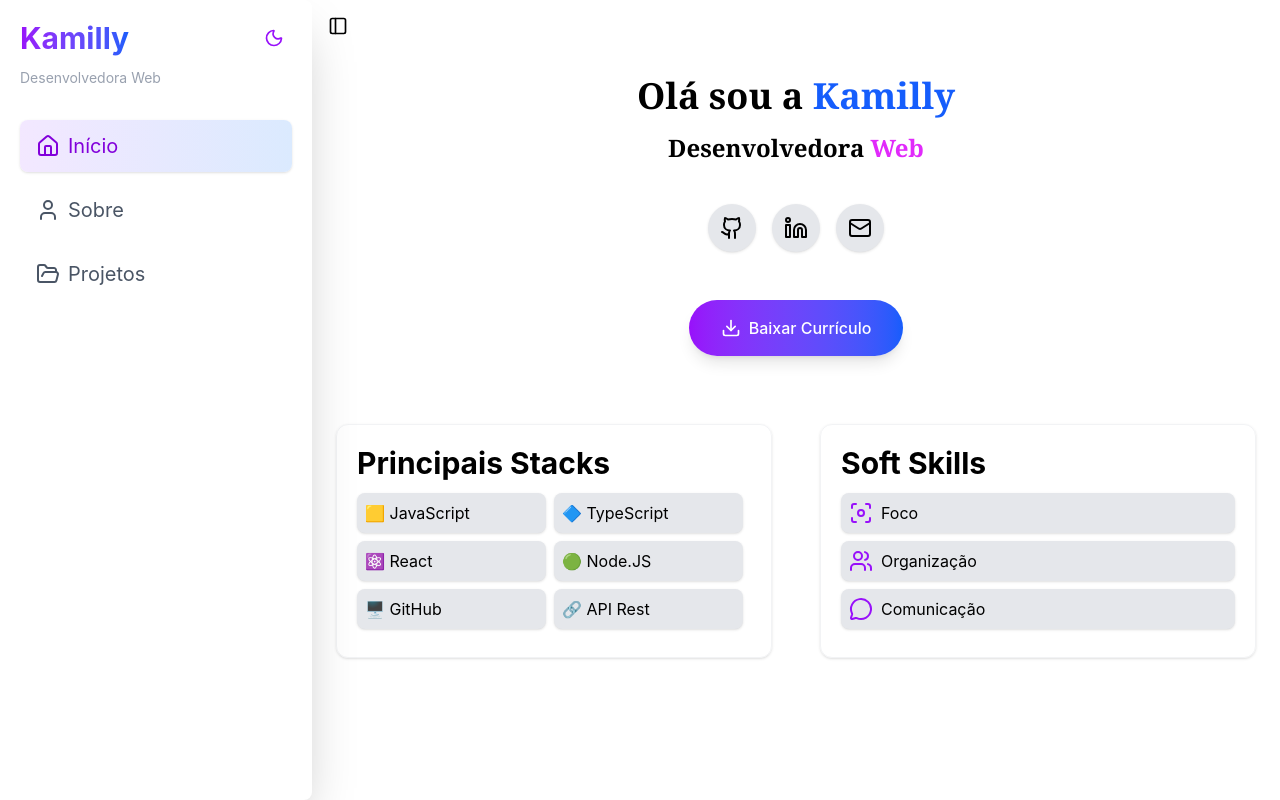
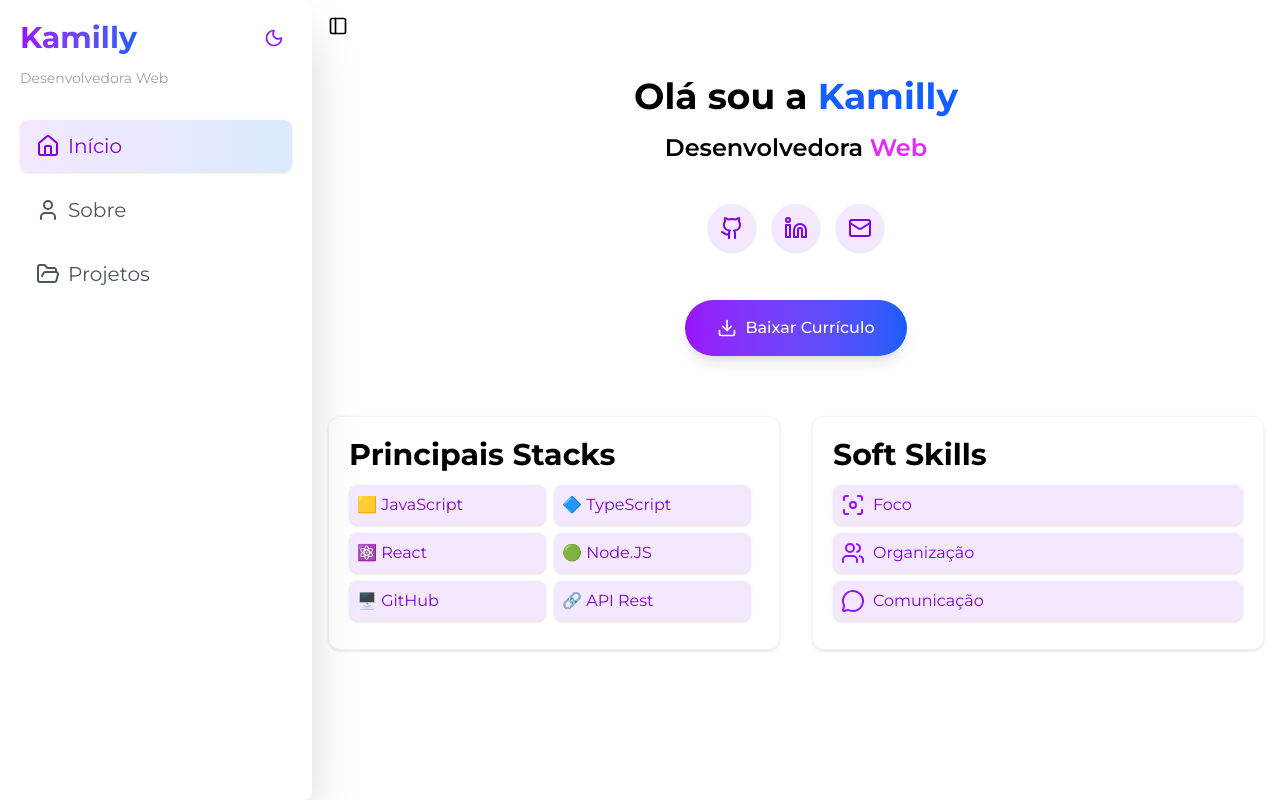
Before and after one commit to kamilly-oliveira/meu-portifolio, a React (Vite) app: page / in a window 1280 px wide. Built offline with nearby package versions, Linux system fonts and the light colour scheme.

Commit message:
feat: melhora de cores

```diff
--- a/src/App.tsx
+++ b/src/App.tsx
@@ -10,7 +10,7 @@ import { useState } from "react";
 export function App() {
     const [isOpen, setIsOpen] = useState(true);
   return (
-    <div className="h-full flex flex-row bg-background">
+    <div className="h-full flex flex-row bg-background font-display">
       <Sidebar isOpen={isOpen} setIsOpen={setIsOpen}/>
       <div className="flex-1">
         <Header isOpen={isOpen} setIsOpen={setIsOpen} />
--- a/src/Components/AboutSection.tsx
+++ b/src/Components/AboutSection.tsx
@@ -3,7 +3,7 @@ import { Code, GraduationCap, Heart } from "lucide-react";
 export function AboutSection() {
   return (
     <div className="text-center container mx-auto 2xl:w-300 flex flex-1 flex-col h-min">
-      <div className="font-serif my-2">
+      <div className="my-2">
         <h1 className="text-2xl lg:text-4xl font-bold mb-4 ">
           <span
             className="text-3xl font-bold bg-gradient-to-r from-purple-600 to-blue-600 dark:from-purple-400 dark:to-blue-400
--- a/src/Components/Button.tsx
+++ b/src/Components/Button.tsx
@@ -8,7 +8,9 @@ type Props = {
 export function Button({ text }: Props) {
   return (
     <a href={Curriculo} download="Kamilly Oliveira.pdf">
-      <button className="cursor-pointer inline-flex items-center space-x-2 px-8 py-4 bg-gradient-to-r from-purple-600 to-blue-600 hover:from-purple-700 hover:to-blue-700 dark:from-purple-500 dark:to-blue-500 dark:hover:from-purple-600 dark:hover:to-blue-600 text-white font-medium rounded-full transition-all duration-300 hover:scale-105 shadow-lg hover:shadow-xl">
+      <button className="cursor-pointer inline-flex items-center space-x-2 px-8 py-4
+      bg-gradient-to-r from-purple-600 to-blue-600 hover:from-purple-700 hover:to-blue-700 dark:from-purple-500
+       dark:to-blue-500 dark:hover:from-purple-600 dark:hover:to-blue-600 text-white font-medium rounded-full transition-all duration-300 hover:scale-105 shadow-lg hover:shadow-xl">
         <Download className="w-5 h-5" />
 
         <span>{text}</span>
--- a/src/Components/CardProjects.tsx
+++ b/src/Components/CardProjects.tsx
@@ -41,7 +41,8 @@ export function CardProjects({
         </div>
         <div className="">
         <a href={url} target="_blank">
-          <button className="flex flex-row rounded-xl cursor-pointer dark:text-gray-400 bg-gray-200 p-3 gap-2 dark:bg-gray-700/20">
+          <button className="flex flex-row rounded-xl cursor-pointer p-3 gap-2
+          bg-gradient-to-r from-purple-100 to-blue-100 dark:from-purple-500/20 dark:to-blue-500/20 text-purple-700 dark:text-purple-300 shadow-sm">
             {item}
             {text}
           </button>
--- a/src/Components/HomeSections.tsx
+++ b/src/Components/HomeSections.tsx
@@ -5,7 +5,7 @@ import { PrincipaisStacks } from "./PrincipaisStacks";
 export function HomeSection() {
   return (
     <div className="text-center container mx-auto 2xl:w-300 flex flex-1 flex-col max-w-full">
-      <div className="font-serif my-6">
+      <div className="my-6">
         <h1 className="text-3xl md:text-4xl font-bold mb-4 ">
           <span className="dark:text-white"> Olá sou a </span>
           <span className="text-blue-600"> Kamilly </span>
@@ -18,14 +18,14 @@ export function HomeSection() {
 
       <div className="mx-auto my-4 flex flex-row ">
         <a
-          className="dark:text-gray-400 p-3 mx-2 bg-gray-200  dark:bg-gray-700/20 rounded-full transition-all duration-300 hover:scale-110 backdrop-blur-sm shadow-sm hover:shadow-md hover:text-gray-900 dark:hover:text-gray-200"
+          className=" p-3 mx-2 bg-purple-100 dark:bg-purple-900/30 text-purple-700 dark:text-purple-300 hover:bg-purple-100/80 dark:hover:bg-purple-900/80 rounded-full transition-all duration-300 hover:scale-110 backdrop-blur-sm shadow-sm hover:shadow-md hover:text-purple-700 dark:hover:text-purple-300"
           href="https://github.com/kamilly-oliveira"
           target="_blank"
         >
           <Github />
         </a>
         <a
-          className="dark:text-gray-400 p-3 mx-2 bg-gray-200 dark:bg-gray-700/20 rounded-full transition-all duration-300  hover:scale-110 backdrop-blur-sm shadow-sm hover:shadow-md hover:text-blue-600 dark:hover:text-blue-400"
+          className=" p-3 mx-2 bg-purple-100 dark:bg-purple-900/30 text-purple-700 dark:text-purple-300 hover:bg-purple-100/80 dark:hover:bg-purple-900/80 rounded-full transition-all duration-300  hover:scale-110 backdrop-blur-sm shadow-sm hover:shadow-md hover:text-purple-700 dark:hover:text-purple-300"
           href="https://www.linkedin.com/in/kamillyoliveira-kso/"
           target="_blank"
         >
@@ -33,7 +33,7 @@ export function HomeSection() {
           <Linkedin />
         </a>
         <a
-          className="dark:text-gray-400 p-3 mx-2 bg-gray-200 dark:bg-gray-700/20 rounded-full transition-all duration-300  hover:scale-110 backdrop-blur-sm shadow-sm hover:shadow-md hover:text-green-600 dark:hover:text-green-400"
+          className=" p-3 mx-2 bg-purple-100 dark:bg-purple-900/30 text-purple-700 dark:text-purple-300 hover:bg-purple-100/80 dark:hover:bg-purple-900/80 rounded-full transition-all duration-300  hover:scale-110 backdrop-blur-sm shadow-sm hover:shadow-md hover:text-purple-700 dark:hover:text-purple-300"
           href="mailto:kamillysinerina@gmail.com"
         >
           <Mail />
--- a/src/Components/PrincipaisStacks.tsx
+++ b/src/Components/PrincipaisStacks.tsx
@@ -1,12 +1,12 @@
 import { Focus, MessageCircle, Users } from "lucide-react";
 
 const classNameP =
-  "lg:w-1/2 w-full lg:w-[calc(50%-0.5rem)] text-black dark:text-gray-400 text-left p-2 bg-gray-200 dark:bg-gray-700/20 rounded-lg hover:bg-gray-100 dark:hover:bg-gray-700/30 shadow-sm hover:shadow-md";
+  "lg:w-1/2 w-full bg-purple-100 dark:bg-purple-900/30 text-purple-700 dark:text-purple-300 hover:bg-purple-100/80 dark:hover:bg-purple-900/80 lg:w-[calc(50%-0.5rem)] text-black dark:text-gray-400 text-left p-2 rounded-lg  shadow-sm hover:shadow-md";
 
 export function PrincipaisStacks() {
   return (
     <div className="flex flex-row w-full justify-around my-3">
-      <div className="p-5 lg:m-6 m-4 border border-gray-200/50 dark:border-gray-700/50 shadow-sm rounded-xl lg:w-100 flex-1">
+      <div className="p-5 lg:m-4 m-2 border border-gray-200/50 dark:border-gray-700/50 shadow-sm rounded-xl lg:w-100 flex-1">
         <h2 className="lg:text-3xl font-bold text-left mb-3 dark:text-white">
           Principais Stacks
         </h2>
@@ -21,7 +21,7 @@ export function PrincipaisStacks() {
         </div>
       </div>
 
-      <div className="p-5 lg:m-6 m-4 border border-gray-200/50 dark:border-gray-700/50 shadow-sm w-fit rounded-xl flex-1">
+      <div className="p-5 lg:m-4 m-2 border border-gray-200/50 dark:border-gray-700/50 shadow-sm w-fit rounded-xl flex-1">
         <h2 className="lg:text-3xl font-bold text-left mb-3 dark:text-white">
           Soft Skills
         </h2>
--- a/src/index.css
+++ b/src/index.css
@@ -1,3 +1,4 @@
+@import url('https://fonts.googleapis.com/css2?family=Montserrat:ital,wght@0,100..900;1,100..900&display=swap');
 @import "tailwindcss";
 @custom-variant dark (&:where(.dark, .dark *));
 
@@ -11,5 +12,6 @@
 }
 
 @theme {
-    --color-background: var(--background)
+    --color-background: var(--background);
+    --font-display: "Montserrat";
 }
```
Also changed, not shown: src/App.css (deleted, +0 -44 lines).
